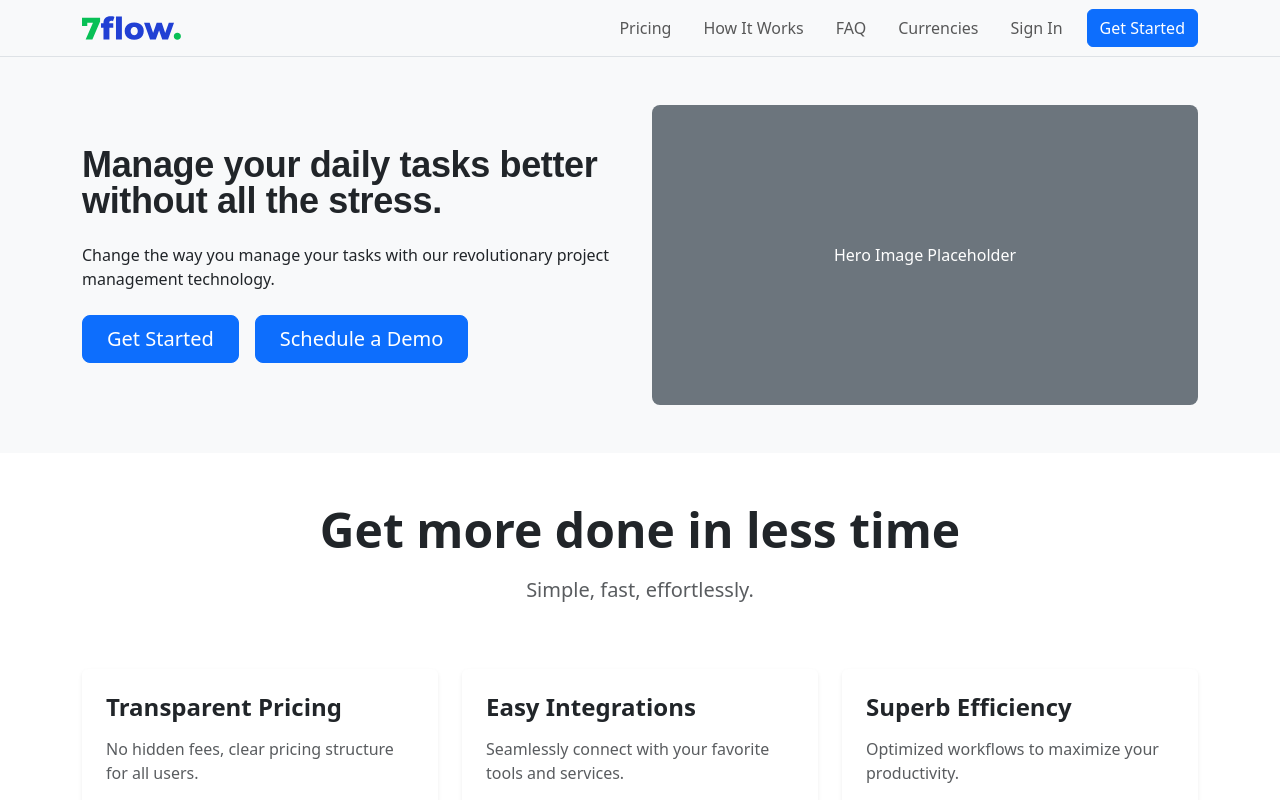
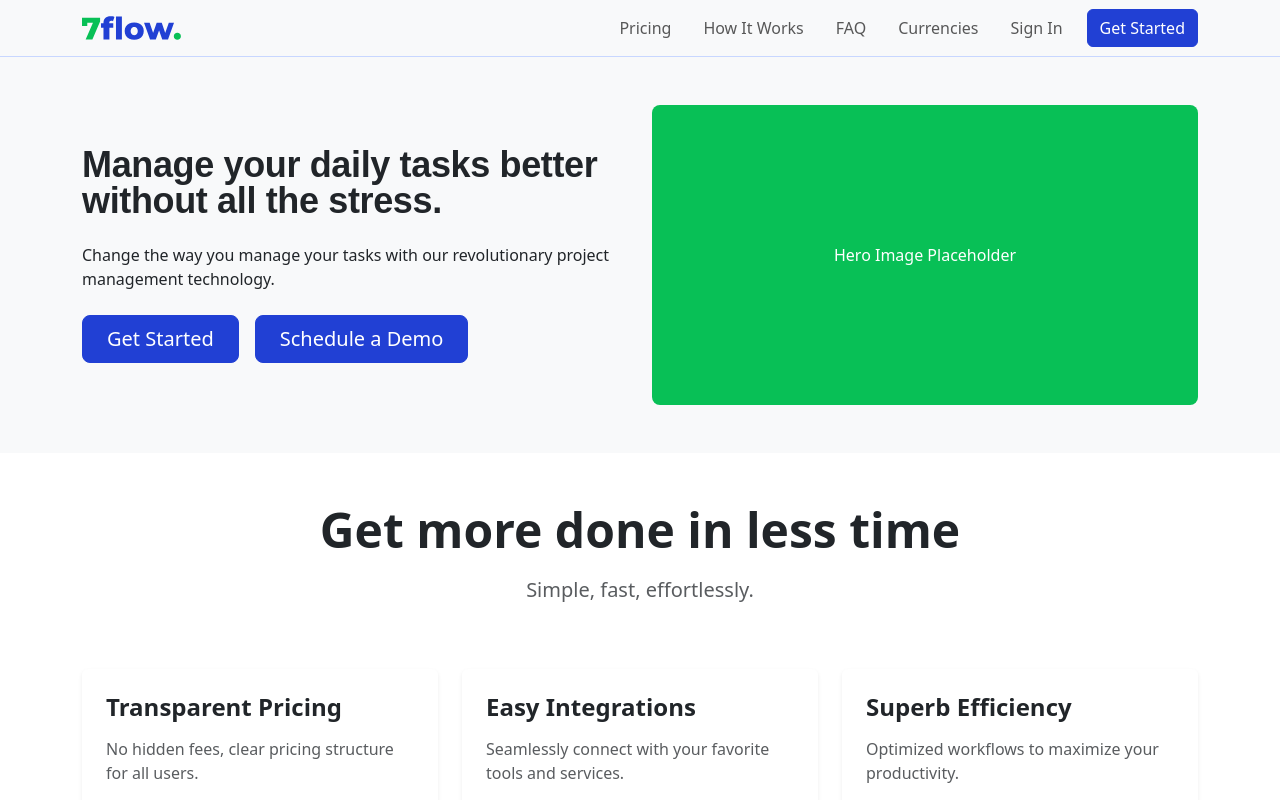
Before and after one commit to atefe-fazeli/7hostTask, a Next.js app: page / in a window 1280 px wide. Shown: the top 800 px of the page. Built offline with nearby package versions, Linux system fonts and the light colour scheme.

Commit message:
custom colors added

```diff
--- a/components/modules/header/header.js
+++ b/components/modules/header/header.js
@@ -9,7 +9,7 @@ const Header = () => {
     <Navbar
       bg="light"
       expand="lg"
-      className="border-bottom"
+      className="border-bottom border-gray"
       expanded={expanded}
       onToggle={() => setExpanded(!expanded)}
     >
@@ -58,6 +58,7 @@ const Header = () => {
               className="ms-2 "
             >
               Get Started
+
             </Button>
           </Nav>
         </Navbar.Collapse>
--- a/pages/_app.js
+++ b/pages/_app.js
@@ -2,6 +2,7 @@ import Footer from "@/components/modules/footer/footer";
 import Header from "@/components/modules/header/header";
 import "@/styles/globals.css";
 import "bootstrap/dist/css/bootstrap.css";
+import "@/styles/custom.scss"
 export default function App({ Component, pageProps }) {
   return (
     <>
--- /dev/null
+++ b/styles/custom.scss
@@ -0,0 +1,12 @@
+@import "~bootstrap/scss/functions";
+@import "~bootstrap/scss/variables";
+$custom-colors: (
+  "secondary": #08C056,
+  "primary": #2140D4,
+"text":#7E8186,
+"gray":#C8D7FF,
+
+);
+
+$theme-colors: map-merge($theme-colors, $custom-colors);
+@import "~bootstrap/scss/bootstrap";
```
Also changed, not shown: components/templates/currencies/currencyItem.js (added, +26 -0 lines).
